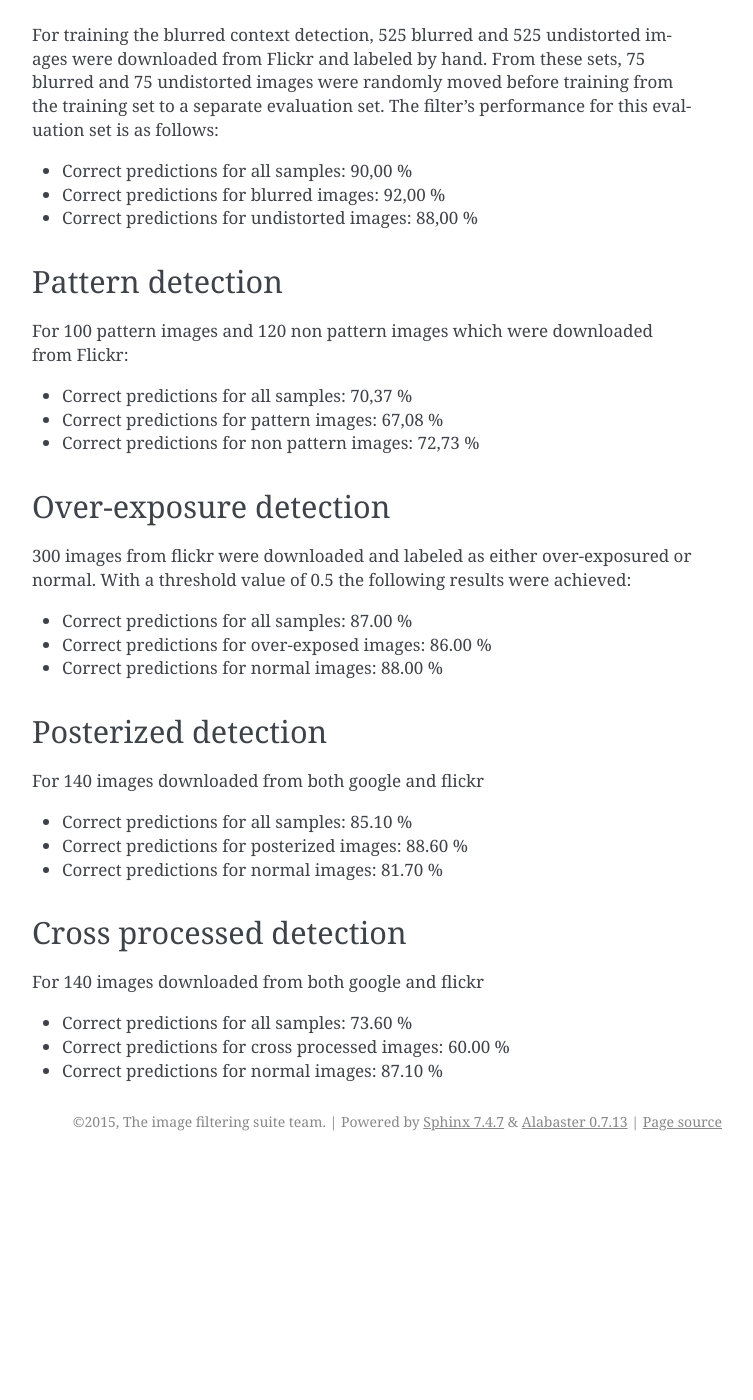
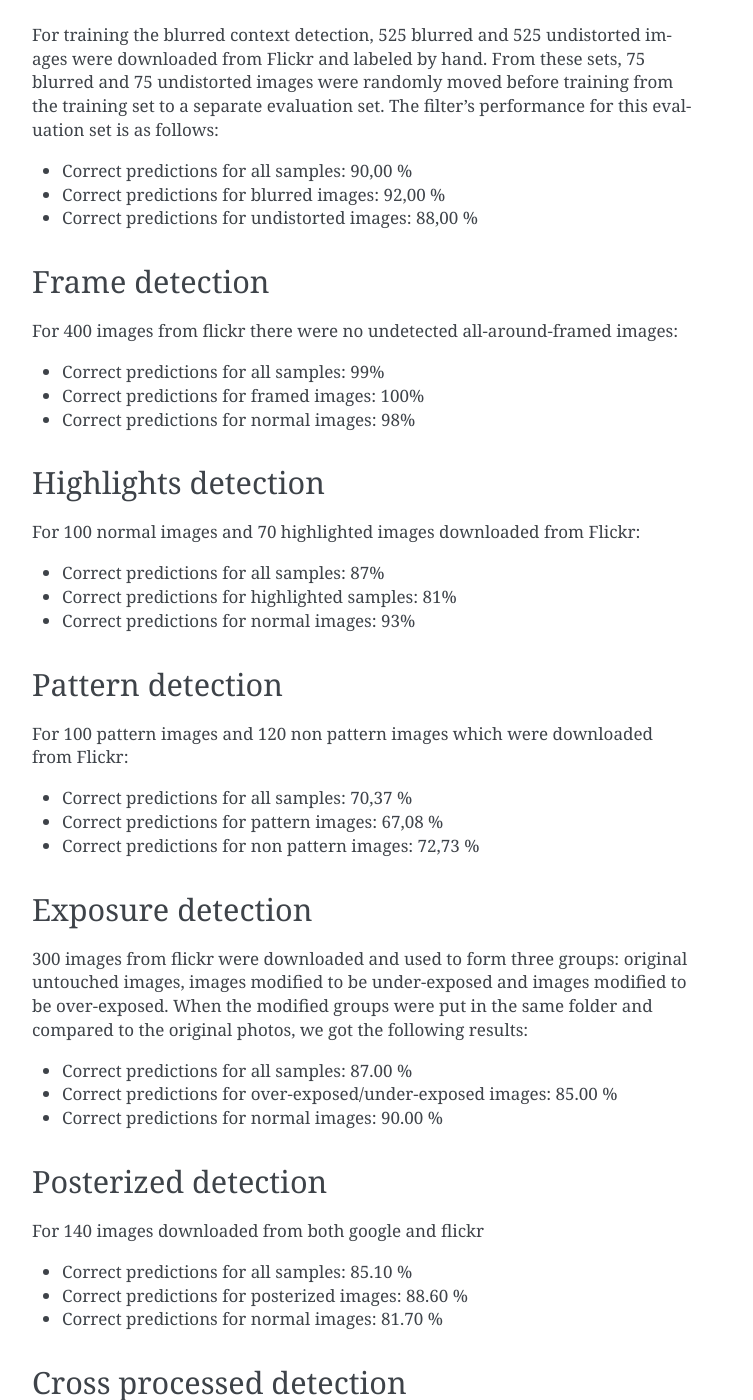
Before and after one commit to vismantic-ohtuprojekti/qualipy, a Sphinx documentation site: the page built from docs/accuracy.rst, in a window 1280 px wide and 1400 px high, scrolled down 554 px. Shown: the whole window, without its empty margins (388-1141 px from the left). Built offline with Sphinx 7.4.7, drawn with Linux system fonts in a browser that asks for light colours; before the commit the page ends 1715 px from its top, so only the background shows below that; some of the changed text lies outside the part shown.

Commit message:
added accuracy tests for various filters

```diff
--- a/docs/accuracy.rst
+++ b/docs/accuracy.rst
@@ -26,6 +26,22 @@ For training the blurred context detection, 525 blurred and 525 undistorted imag
 * Correct predictions for blurred images: 92,00 %
 * Correct predictions for undistorted images: 88,00 %
 
+Frame detection
+---------------
+For 400 images from flickr there were no undetected all-around-framed images:
+
+* Correct predictions for all samples: 99%
+* Correct predictions for framed images: 100%
+* Correct predictions for normal images: 98%
+
+Highlights detection
+--------------------
+For 100 normal images and 70 highlighted images downloaded from Flickr:
+
+* Correct predictions for all samples: 87%
+* Correct predictions for highlighted samples: 81%
+* Correct predictions for normal images: 93%
+
 Pattern detection
 -----------------
 For 100 pattern images and 120 non pattern images which were downloaded from Flickr:
@@ -34,13 +50,13 @@ For 100 pattern images and 120 non pattern images which were downloaded from Fli
 * Correct predictions for pattern images: 67,08 %
 * Correct predictions for non pattern images: 72,73 %
 
-Over-exposure detection
+Exposure detection
 -----------------------
-300 images from flickr were downloaded and labeled as either over-exposured or normal. With a threshold value of 0.5 the following results were achieved:
+300 images from flickr were downloaded and used to form three groups: original untouched images, images modified to be under-exposed and images modified to be over-exposed. When the modified groups were put in the same folder and compared to the original photos, we got the following results:
 
 * Correct predictions for all samples:  87.00 %
-* Correct predictions for over-exposed images: 86.00 %
-* Correct predictions for normal images: 88.00 %
+* Correct predictions for over-exposed/under-exposed images: 85.00 %
+* Correct predictions for normal images: 90.00 %
 
 Posterized detection
 --------------------
```
